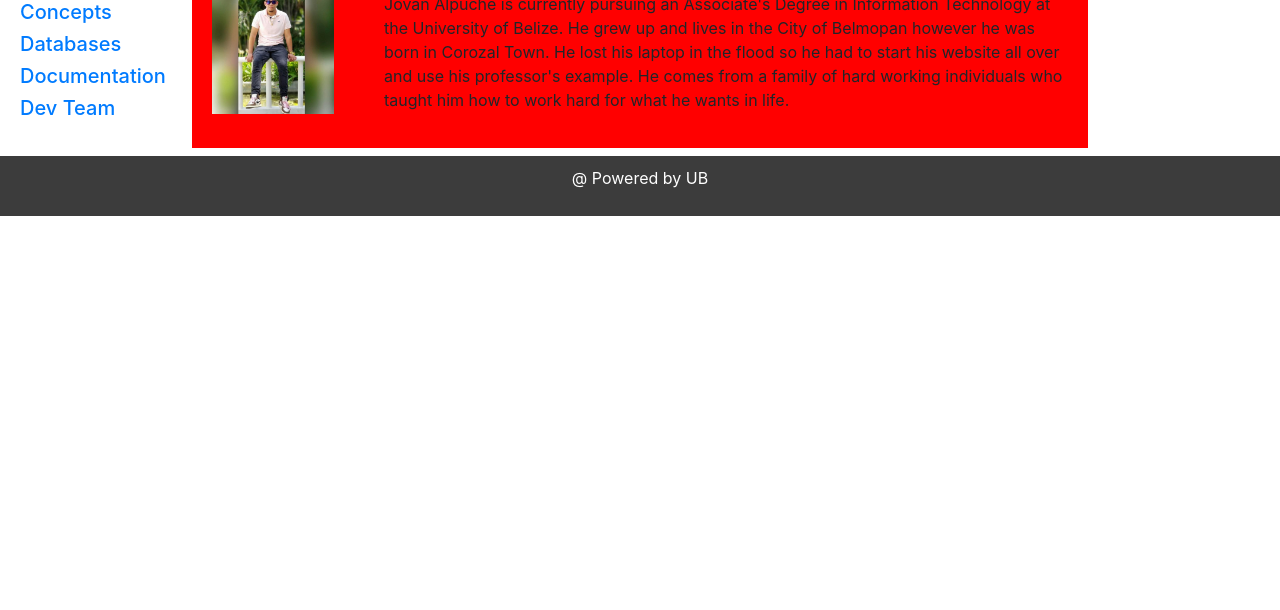
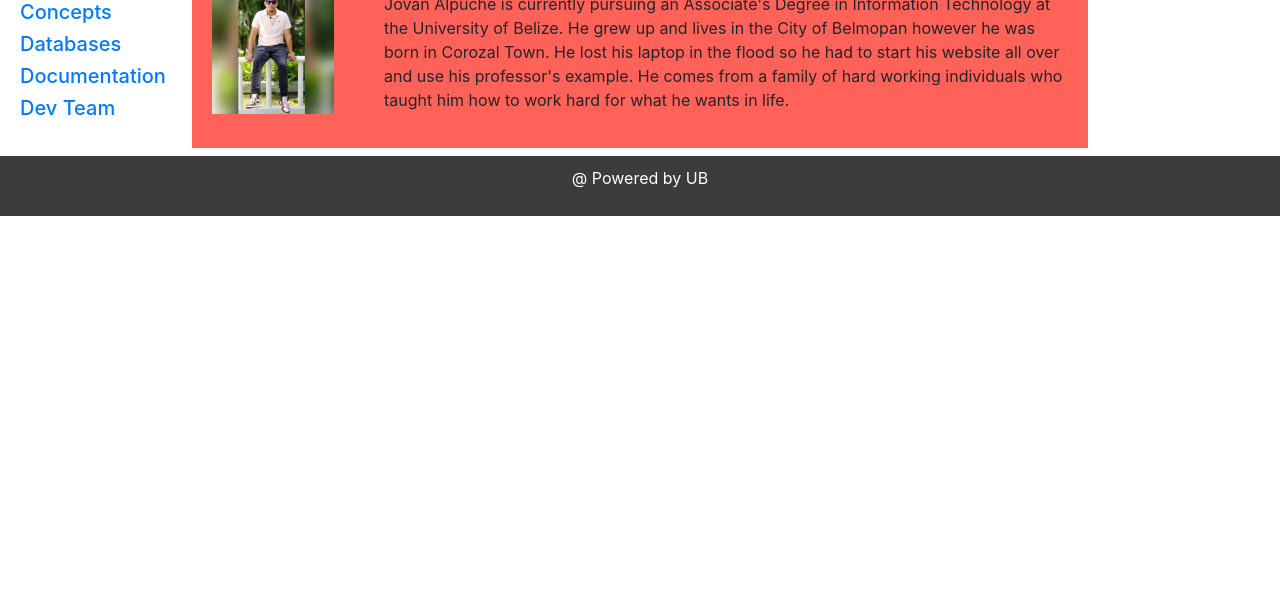
Before and after one commit to 2020151683/FoC, a plain HTML site: page aboutme.html in a window 1280 px wide. Shown: the part 190-800 px from the top of the page. Drawn offline with nearby package versions, Linux system fonts and the light colour scheme.

Commit message:
made updates

```diff
--- a/style2.css
+++ b/style2.css
@@ -35,7 +35,7 @@ article {
   float: left;
   padding: 20px;
   width: 70%;
-  background-color: #ff0000;
+  background-color: #ff6258;
   /* height: 300px;  only for demonstration, should be removed */
 }
 
```
Also changed, not shown: index.html (+1 -1 lines).
